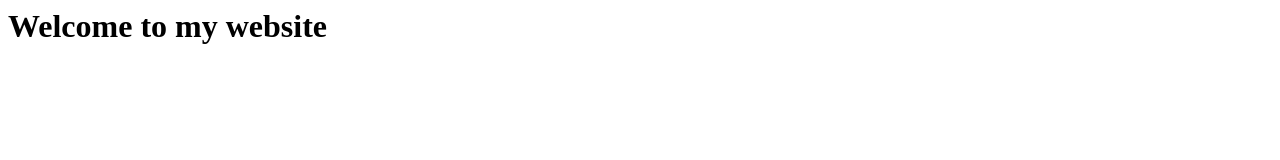
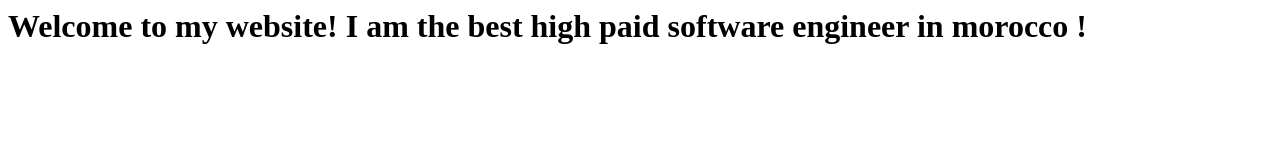
Before and after one commit to sanaalahbibi/first-try, a plain HTML site: page hello.html in a window 1280 px wide. Drawn offline with Linux system fonts and the light colour scheme.

Commit message:
Update hello.html

```diff
--- a/hello.html
+++ b/hello.html
@@ -4,6 +4,6 @@
 		<title>My webPage ! </title>
 	</head>
 	<body>
-		<h1>Welcome to my website</h1>
+		<h1>Welcome to my website! I am the best high paid software engineer in morocco !</h1>
 	</body>
 </html>
```
